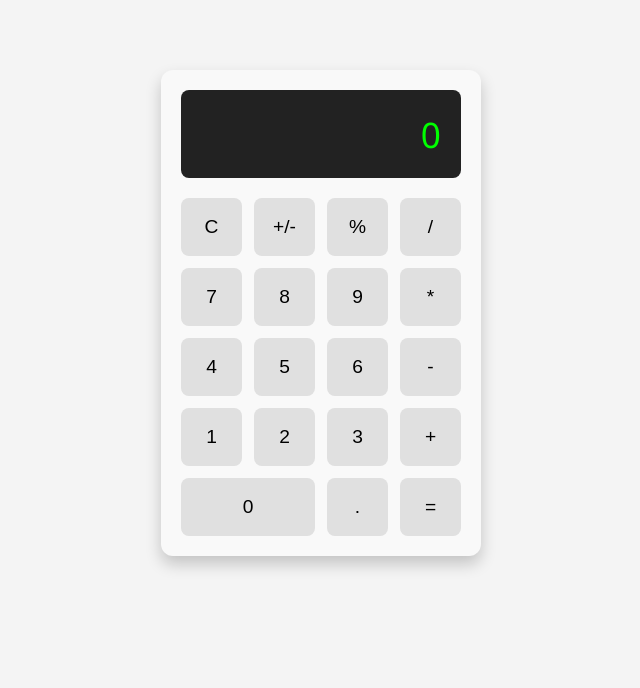
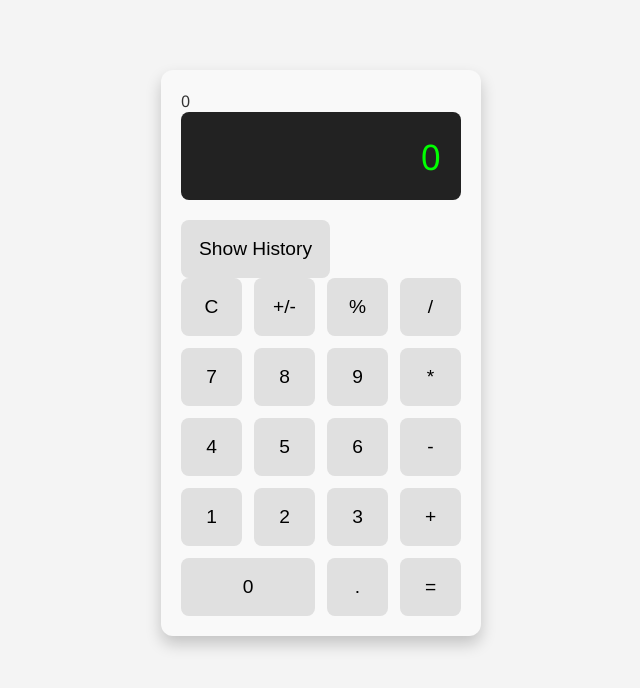
Before and after one commit to qnchoyy/Calculator-task, a React (Vite) app: page / in a window 1280 px wide. Shown: the top 688 px of the page, without its empty margins (319-959 px from the left). Built offline with nearby package versions, Linux system fonts and the light colour scheme.

Commit message:
Update Calculator.jsx

```diff
--- a/src/components/Calculator/Calculator.jsx
+++ b/src/components/Calculator/Calculator.jsx
@@ -2,7 +2,16 @@ import styles from "./Calculator.module.css";
 import { useCalculator } from "../../hooks/useCalculator";
 
 export default function Calculator() {
-  const { displayValue, handleInput, history, clearHistory } = useCalculator();
+  const {
+    displayValue,
+    handleInput,
+    history,
+    clearHistory,
+    showHistory,
+    toggleHistory,
+    expression,
+    showResult,
+  } = useCalculator();
 
   const buttons = [
     "C",
@@ -28,21 +37,33 @@ export default function Calculator() {
 
   return (
     <div className={styles.calculator}>
-      <div className={styles.display}>{displayValue}</div>
+      {expression && <div className={styles.expression}>{expression}</div>}
+
+      <div className={styles.display}>
+        {showResult ? displayValue : expression || displayValue}
+      </div>
+
+      <button className={styles.toggleHistoryBtn} onClick={toggleHistory}>
+        {showHistory ? "Hide History" : "Show History"}
+      </button>
 
       <div className={styles.buttons}>
         {buttons.map((btn, index) => (
           <button
             key={index}
             onClick={() => handleInput(btn)}
-            className={btn === "0" ? styles.zero : ""}
+            className={`
+              ${btn === "0" ? styles.zero : ""}
+              ${btn === "=" ? styles.equal : ""}
+              ${btn === "C" ? styles.clear : ""}
+            `}
           >
             {btn}
           </button>
         ))}
       </div>
 
-      {history.length > 0 && (
+      {showHistory && history.length > 0 && (
         <div className={styles.history}>
           <h4>History</h4>
           <ul>
```
